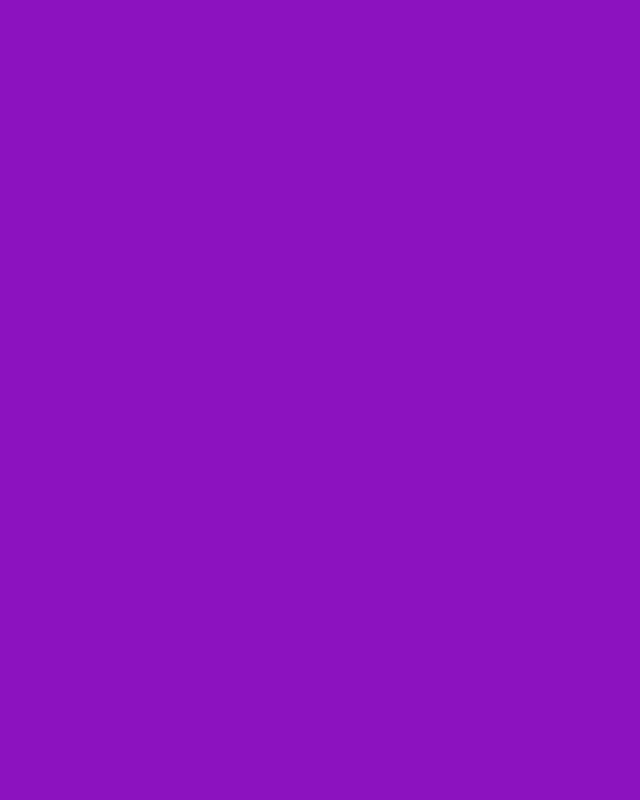
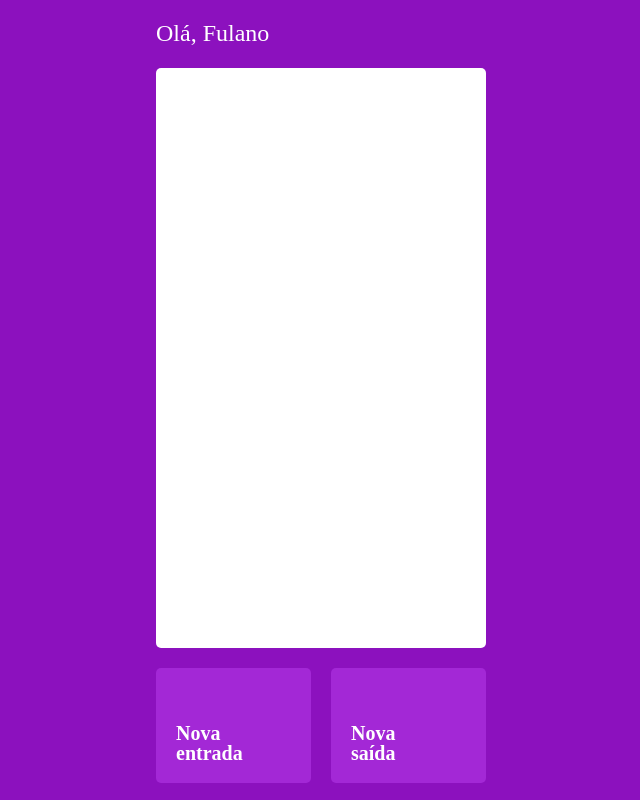
Before and after one commit to Canudin/projeto14-mywallet-front, a React (Create React App) app: page /home in a window 1280 px wide. Before the commit this address had no page. Shown: the whole page, without its empty margins (319-959 px from the left). Built offline with nearby package versions, Linux system fonts and the light colour scheme; no server answers; a web font is replaced by a local one.

Commit message:
v1.0.0 - debbuging get/home

```diff
--- a/public/index.html
+++ b/public/index.html
@@ -5,14 +5,16 @@
     <link rel="icon" href="%PUBLIC_URL%/favicon.ico" />
     <meta name="viewport" content="width=device-width, initial-scale=1" />
     <meta name="theme-color" content="#000000" />
-    <meta
-      name="description"
-      content="Web site created using create-react-app"
-    />
+    <meta name="description" content="Web site created using create-react-app" />
     <title>React App</title>
   </head>
   <body>
     <noscript>You need to enable JavaScript to run this app.</noscript>
     <div id="root"></div>
+    <script
+      type="module"
+      src="https://unpkg.com/ionicons@5.5.2/dist/ionicons/ionicons.esm.js"
+    ></script>
+    <script nomodule src="https://unpkg.com/ionicons@5.5.2/dist/ionicons/ionicons.js"></script>
   </body>
 </html>
--- a/src/App.js
+++ b/src/App.js
@@ -2,21 +2,34 @@ import "./css/reset.css";
 import "./css/style.css";
 import styled from "styled-components";
 import { BrowserRouter, Route, Routes } from "react-router-dom";
+import AuthContext from "./contexts/AuthContext";
 
 import LoginPage from "./components/LoginPage";
 import SignInPage from "./components/SignInPage";
+import HomePage from "./components/HomePage";
+import { useState } from "react";
 
 export default function App() {
+  const [userData, setUserData] = useState({
+    name: "",
+    _id: "",
+    email: "",
+    token: "",
+  });
   return (
+    <AuthContext.Provider value={{ userData, setUserData }}>
       <BrowserRouter>
         <Container>
           <Routes>
-          <Route path={"/"} element={<LoginPage />}/>
-          <Route path={"/cadastro"} element={<SignInPage />}/>
-          {/* <Route path={"/"} element={<LoginPage />}/> */}
+            <Route path={"/"} element={<LoginPage />} />
+            <Route path={"/cadastro"} element={<SignInPage />} />
+            <Route path={"/home"} element={<HomePage />} />
+            <Route path={"/nova-entrada"} element={<HomePage />} />
+            <Route path={"/nova-saida"} element={<HomePage />} />
           </Routes>
         </Container>
       </BrowserRouter>
+    </AuthContext.Provider>
   );
 }
 
--- /dev/null
+++ b/src/components/HomePage.js
@@ -0,0 +1,86 @@
+import styled from "styled-components";
+import { useNavigate } from "react-router-dom";
+import AuthContext from "../contexts/AuthContext";
+import { useContext, useEffect } from "react";
+import axios from "axios";
+
+export default function HomePage() {
+  const navigate = useNavigate();
+  const { userData, setUserData } = useContext(AuthContext);
+  useEffect(() => {
+    const config = {
+      headers: {
+        Authorization: `Bearer ${userData.token}`,
+      },
+    };
+    const request = axios.get("http://localhost:5000/home", config);
+    request.then((item) => console.log(item));
+    return () => {};
+  }, []);
+
+  return (
+    <HomeContainer>
+      <Greetings>
+        <span>Olá, Fulano</span>
+        <ion-icon name="exit-outline"></ion-icon>
+      </Greetings>
+      <Registers />
+      <Entries>
+        <NewEntry onClick={navigate("/nova-entrada")}>
+          <ion-icon name="add-circle-outline"></ion-icon>
+          <span>Nova entrada</span>
+        </NewEntry>
+        <NewEntry onClick={navigate("/nova-saida")}>
+          <ion-icon name="remove-circle-outline"></ion-icon>
+          <span>Nova saída</span>
+        </NewEntry>
+      </Entries>
+    </HomeContainer>
+  );
+}
+
+const HomeContainer = styled.div`
+  display: flex;
+  flex-direction: column;
+`;
+
+const Greetings = styled.div`
+  display: flex;
+  flex-direction: row;
+  width: 330px;
+  height: 30px;
+  font-size: 1.5rem;
+  color: #ffffff;
+  justify-content: space-between;
+  align-items: center;
+`;
+
+const Registers = styled.div`
+  width: 330px;
+  height: calc(100vh - 220px);
+  background-color: #ffffff;
+  margin: 20px 0;
+  border-radius: 5px;
+`;
+
+const Entries = styled.div`
+  display: flex;
+  justify-content: space-between;
+`;
+
+const NewEntry = styled.div`
+  width: 155px;
+  height: 115px;
+  padding: 20px;
+  background-color: #a328d6;
+  border-radius: 5px;
+  display: grid;
+  flex-direction: column;
+  align-content: space-between;
+  font-size: 20px;
+  font-weight: 700;
+  color: #ffffff;
+  span {
+    width: 60px;
+  }
+`;
--- a/src/components/Login.js
+++ b/src/components/Login.js
@@ -1,12 +1,51 @@
 import styled from "styled-components";
+import { useContext, useState } from "react";
+import axios from "axios";
+import { useNavigate } from "react-router-dom";
+import AuthContext from "../contexts/AuthContext";
+
 export default function Login() {
+  const [userLogin, setUserLogin] = useState({
+    email: "",
+    password: "",
+  });
+  const { userData, setUserData } = useContext(AuthContext);
+  const navigate = useNavigate();
+
+  function handleLogin(event) {
+    event.preventDefault();
+    const { email, password } = userLogin;
+    if (!email || !password) return;
+    const request = axios.post("http://localhost:5000/", {
+      email: email,
+      password: password,
+    });
+    request.then((item) => {
+      setUserData({ ...userData, token: item.data});
+      navigate("/home");
+    });
+    request.catch((item) => {
+      console.log("deu ruim");
+      console.log(item.response.data);
+    });
+  }
   return (
     <LoginContainer>
-      <form>
-        <input type="email" placeholder="E-mail"></input>
-        <input type="password" placeholder="Senha"></input>
-        <button /*onSubmit={}*/>Entrar</button>
-      </form >
+      <form onSubmit={handleLogin}>
+        <input
+          type="email"
+          placeholder="E-mail"
+          onChange={(content) => setUserLogin({ ...userLogin, email: content.target.value })}
+        />
+        <input
+          type="text"
+          placeholder="Senha"
+          onChange={(content) => {
+            setUserLogin({ ...userLogin, password: content.target.value });
+          }}
+        ></input>
+        <button type="submit">Entrar</button>
+      </form>
     </LoginContainer>
   );
 }
@@ -26,7 +65,7 @@ const LoginContainer = styled.div`
     border: none;
     margin-top: 12px;
   }
-  form > button{
+  form > button {
     width: 300px;
     height: 54px;
     font-size: 1.25rem;
@@ -34,7 +73,7 @@ const LoginContainer = styled.div`
     border-radius: 5px;
     border: none;
     margin-top: 12px;
-    background-color: #A328D6;
+    background-color: #a328d6;
     color: #ffffff;
   }
 `;
--- a/src/components/SignIn.js
+++ b/src/components/SignIn.js
@@ -17,18 +17,17 @@ export default function SignIn() {
     const { name, email, password, repeat_password } = userSignIn;
     if (password !== repeat_password) return;
     if (!name || !email || !password) return;
-    // const request = axios.post("mongodb://localhost:27017/cadastro", {
-    //   name: name,
-    //   email: email,
-    //   password: password,
-    // });
-    // request.then((a) => {
-    //   navigate("/");
-    //   console.log(a);
-    // });
-    // request.catch((a) => console.log(a.response.data));
-    console.log(userSignIn);
-    navigate("/");
+    const request = axios.post("http://localhost:5000/cadastro", {
+      name: name,
+      email: email,
+      password: password,
+      repeat_password: repeat_password
+    });
+    request.then((item) => {
+      navigate("/");
+      console.log(item);
+    });
+    request.catch((item) => console.log(item.response.data));
   }
 
   return (
--- /dev/null
+++ b/src/contexts/AuthContext.js
@@ -0,0 +1,5 @@
+import { createContext } from "react";
+
+const AuthContext = createContext();
+
+export default AuthContext;
```
Also changed, not shown: src/components/NovaEntrada.js (added, +94 -0 lines), src/components/NovaSaida.js (added), 1 other file (tests, documents, lock files or other folders). Lines whose indentation alone changed are shown as unchanged.
